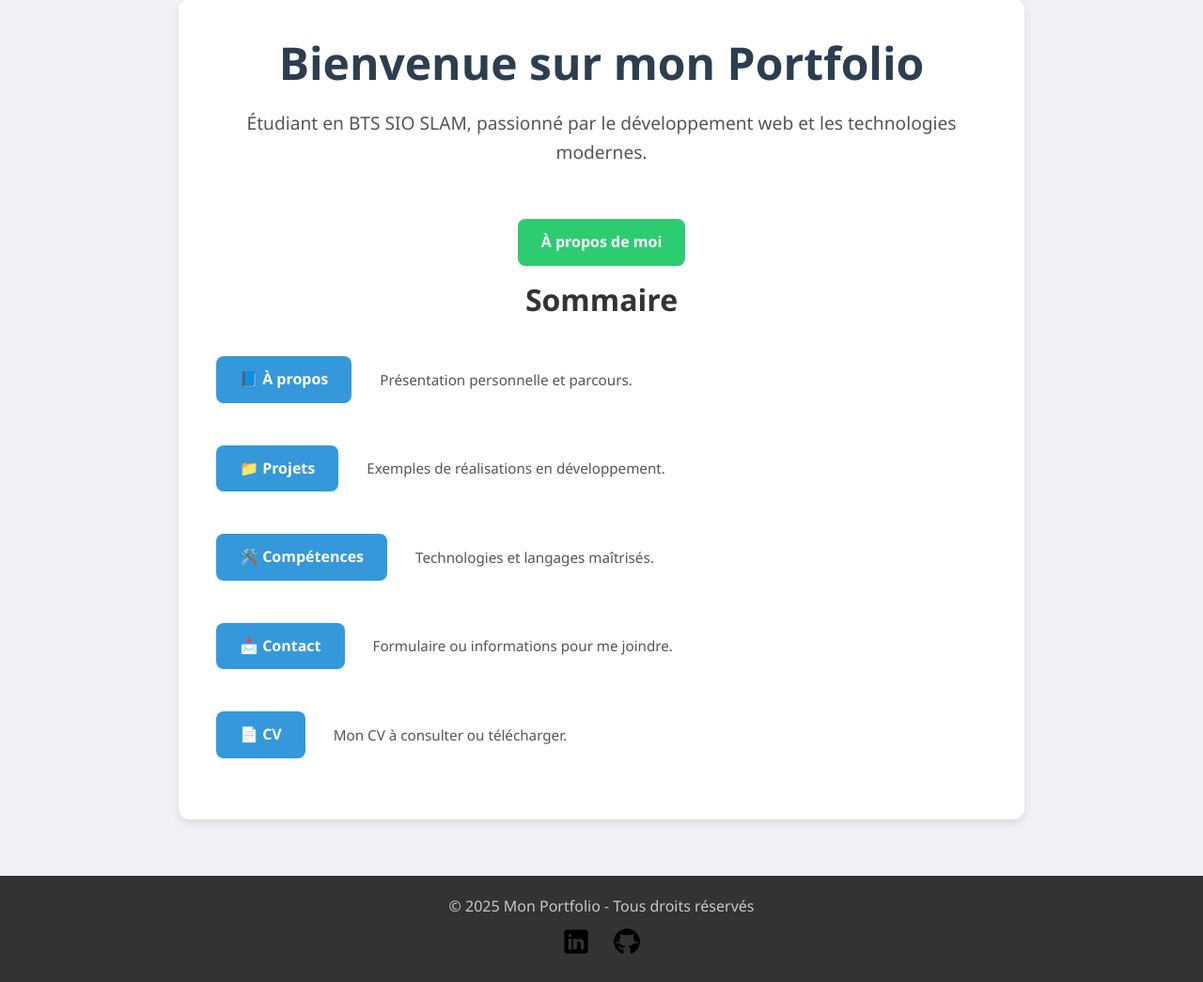
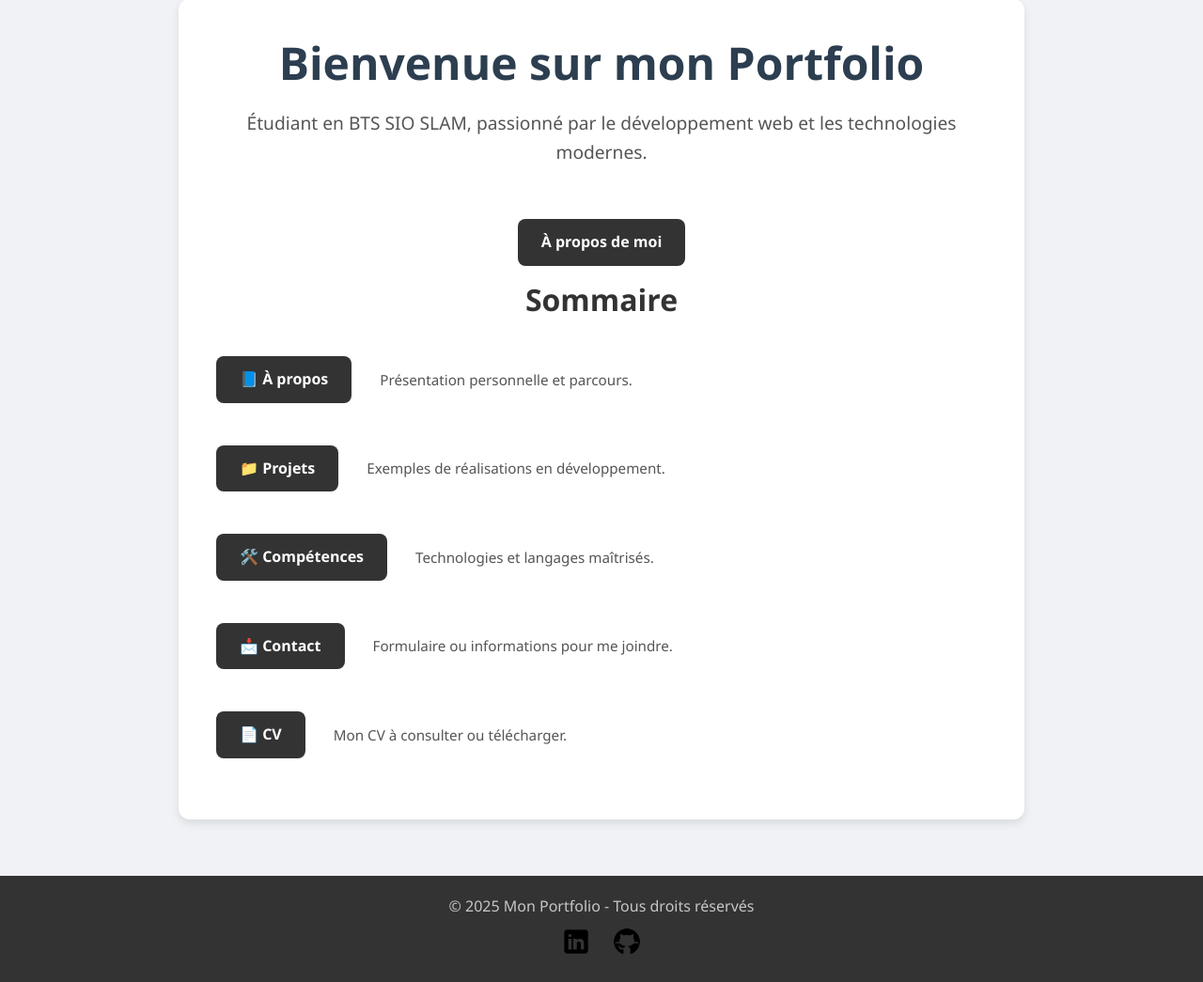
Before and after one commit to BobZouille57/PortFolio, a PHP site: page / in a window 1280 px wide. Shown: the part 254-1299 px from the top of the page at 94% size. Run offline with PHP 8.4, Linux system fonts and the light colour scheme.

Commit message:
fix color

```diff
--- a/assets/css/index.css
+++ b/assets/css/index.css
@@ -36,7 +36,7 @@ body {
     display: inline-block;
     margin: 10px;
     padding: 12px 25px;
-    background-color: #3498db;
+    background-color: #333;
     color: white;
     font-weight: bold;
     border: none;
@@ -46,16 +46,16 @@ body {
 }
 
 .primary-btn {
-    background-color: #2ecc71;
+    background-color: #333;
 }
 
 .btn:hover {
-    background-color: #2980b9;
+    background-color: #222;
     transform: scale(1.05);
 }
 
 .primary-btn:hover {
-    background-color: #27ae60;
+    background-color: #222;
 }
 
 .summary-item {
```
